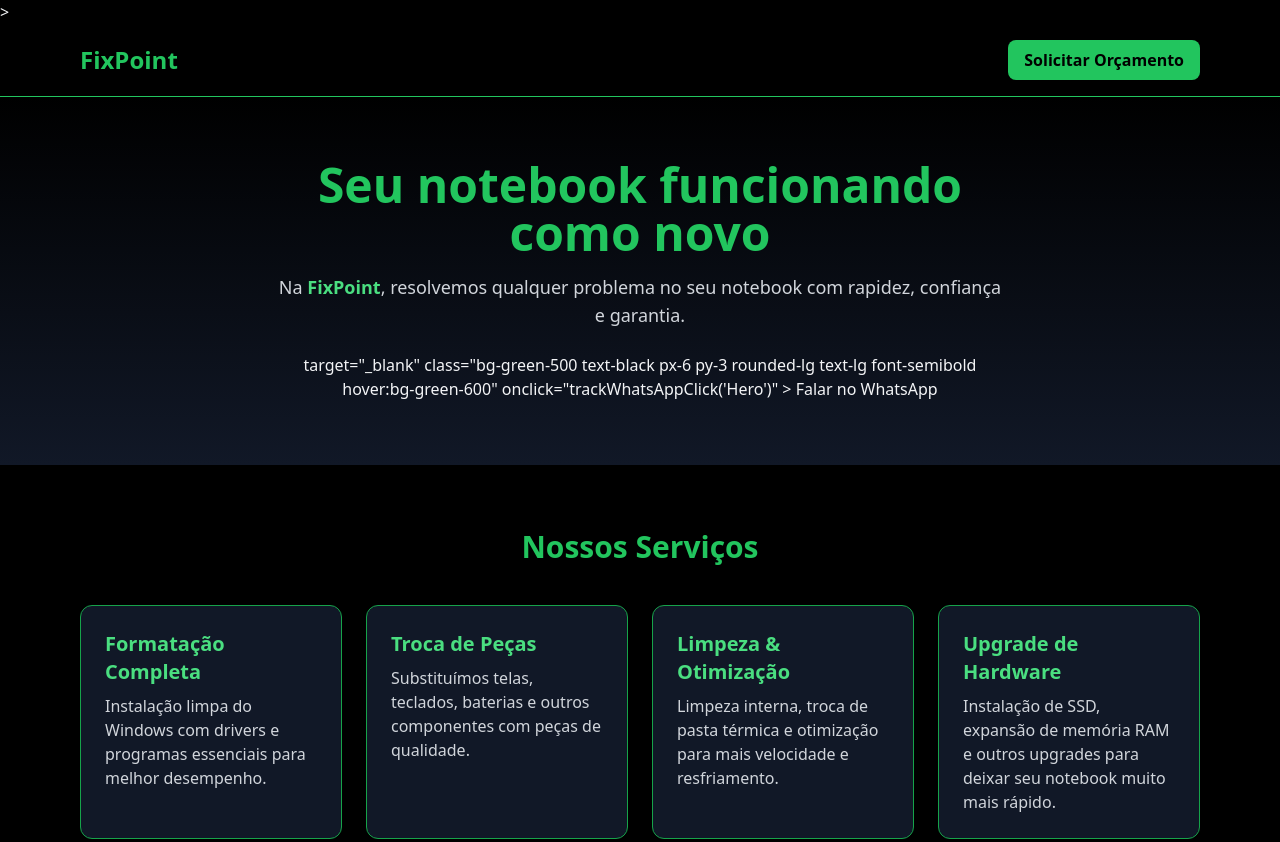
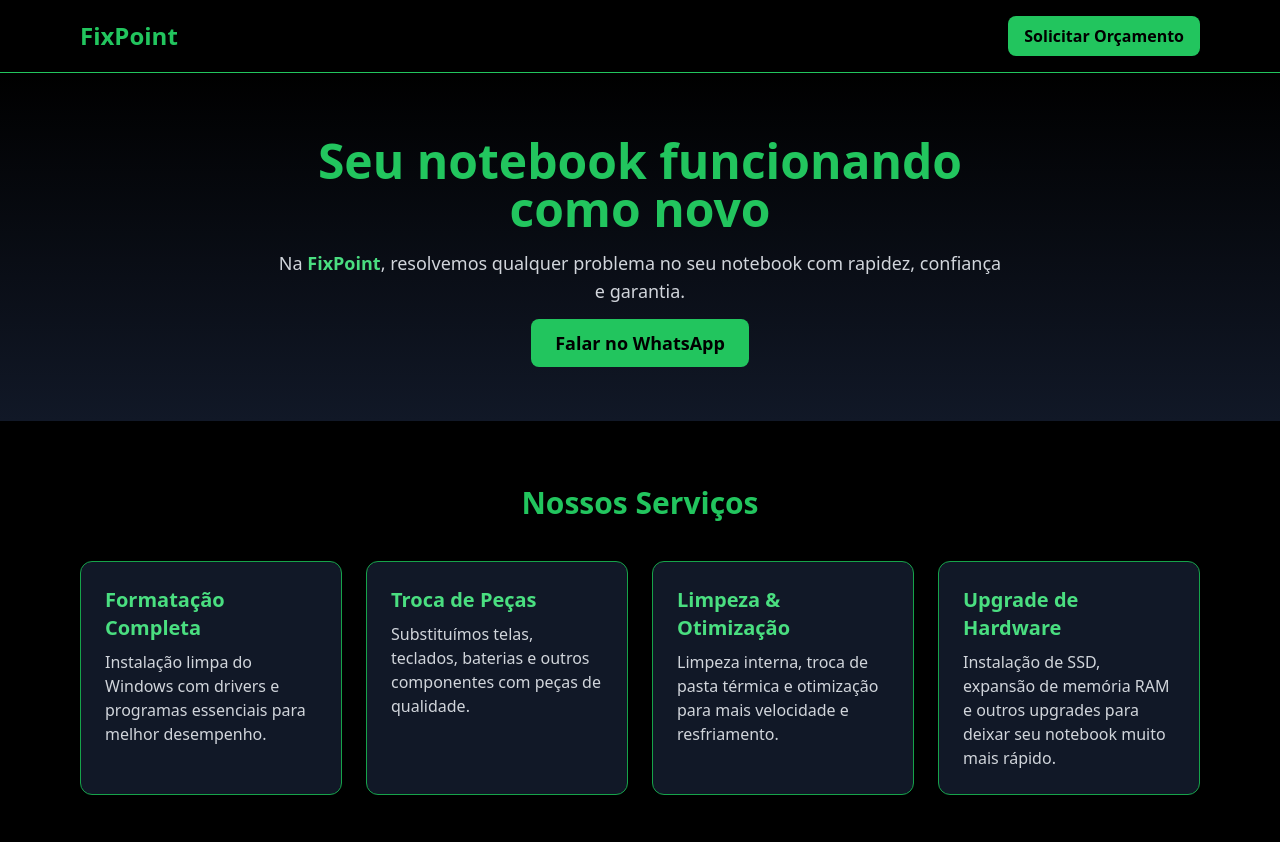
Before and after one commit to informaticaeliti-bit/fixpoint-landing, a plain HTML site: page index.html in a window 1280 px wide. Shown: the top 842 px of the page. Drawn offline with nearby package versions, Linux system fonts and the light colour scheme.

Commit message:
correcao do G

```diff
--- a/index.html
+++ b/index.html
@@ -7,16 +7,16 @@
     window.dataLayer = window.dataLayer || [];
     function gtag(){dataLayer.push(arguments);}
     gtag('js', new Date());
-
     gtag('config', 'G-1ESWF15740');
   </script>
 
   <meta charset="UTF-8">
   <meta name="viewport" content="width=device-width, initial-scale=1.0">
   <title>FixPoint | Manutenção de Notebooks</title>
-  <link rel="icon" href="/favicon.png" type="image/png">
 
-  >
+  <!-- Ícone do site -->
+  <link rel="icon" href="https://upload.wikimedia.org/wikipedia/commons/6/6b/Laptop_icon.svg" type="image/svg+xml">
+
   <script src="https://cdn.tailwindcss.com"></script>
 </head>
 <body class="bg-black text-gray-100 font-sans">
@@ -33,16 +33,17 @@
   <section class="py-16 text-center bg-gradient-to-b from-black to-gray-900">
     <div class="max-w-3xl mx-auto px-4">
       <h2 class="text-4xl md:text-5xl font-bold mb-4 text-green-500">Seu notebook funcionando como novo</h2>
-      <p class="text-lg mb-6 text-gray-300">Na <span class="font-semibold text-green-400">FixPoint</span>, resolvemos qualquer problema no seu notebook com rapidez, confiança e garantia.</p>
+      <p class="text-lg mb-6 text-gray-300">
+        Na <span class="font-semibold text-green-400">FixPoint</span>, resolvemos qualquer problema no seu notebook com rapidez, confiança e garantia.
+      </p>
       <a
-              <link rel="icon" href="https://upload.wikimedia.org/wikipedia/commons/6/6b/Laptop_icon.svg" type="image/svg+xml">
+        href="https://wa.me/5524978359559?text=Ol%C3%A1%20FixPoint!%20Vi%20seu%20site%20e%20preciso%20de%20ajuda%20com%20meu%20notebook.%20Pode%20me%20atender%3F"
         target="_blank"
         class="bg-green-500 text-black px-6 py-3 rounded-lg text-lg font-semibold hover:bg-green-600"
         onclick="trackWhatsAppClick('Hero')"
       >
         Falar no WhatsApp
       </a>
-
     </div>
   </section>
 
@@ -100,13 +101,13 @@
     >
       Solicitar Orçamento no WhatsApp
     </a>
-
   </section>
 
   <!-- Footer -->
   <footer class="bg-gray-900 border-t border-green-600 text-gray-400 py-6 text-center">
     <p>&copy; 2025 FixPoint - Todos os direitos reservados.</p>
   </footer>
+
   <script>
     // Função de rastreamento GA4
     function trackWhatsAppClick(local) {
@@ -119,6 +120,5 @@
       }
     }
   </script>
-
 </body>
 </html>
```
Lines whose indentation alone changed are shown as unchanged.
